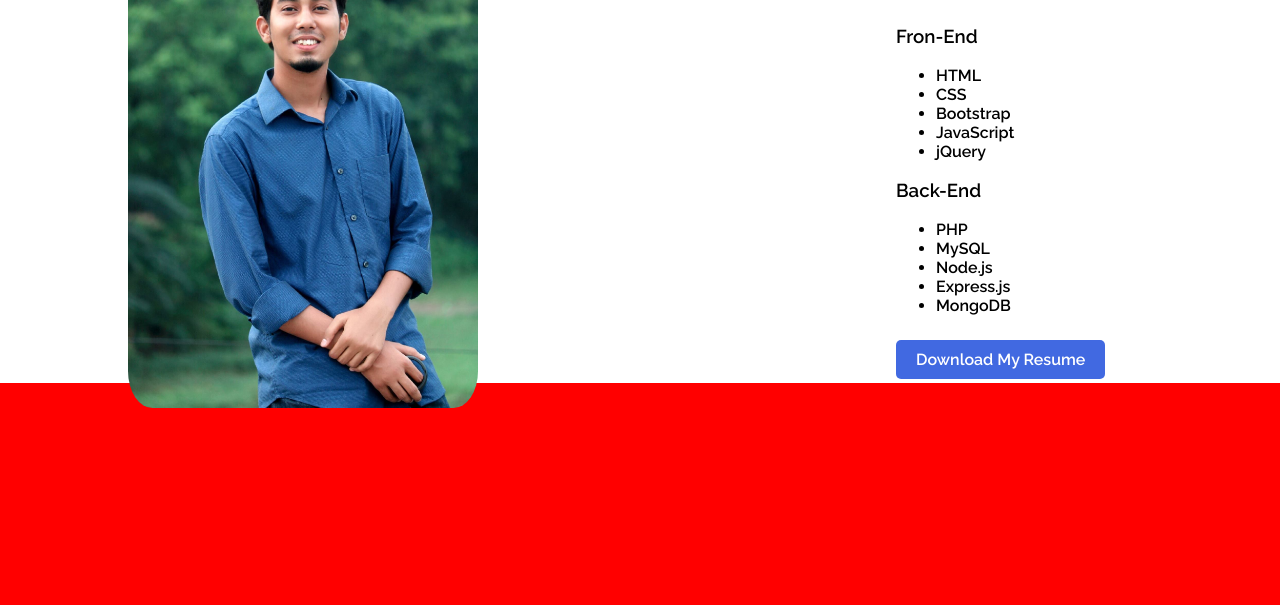
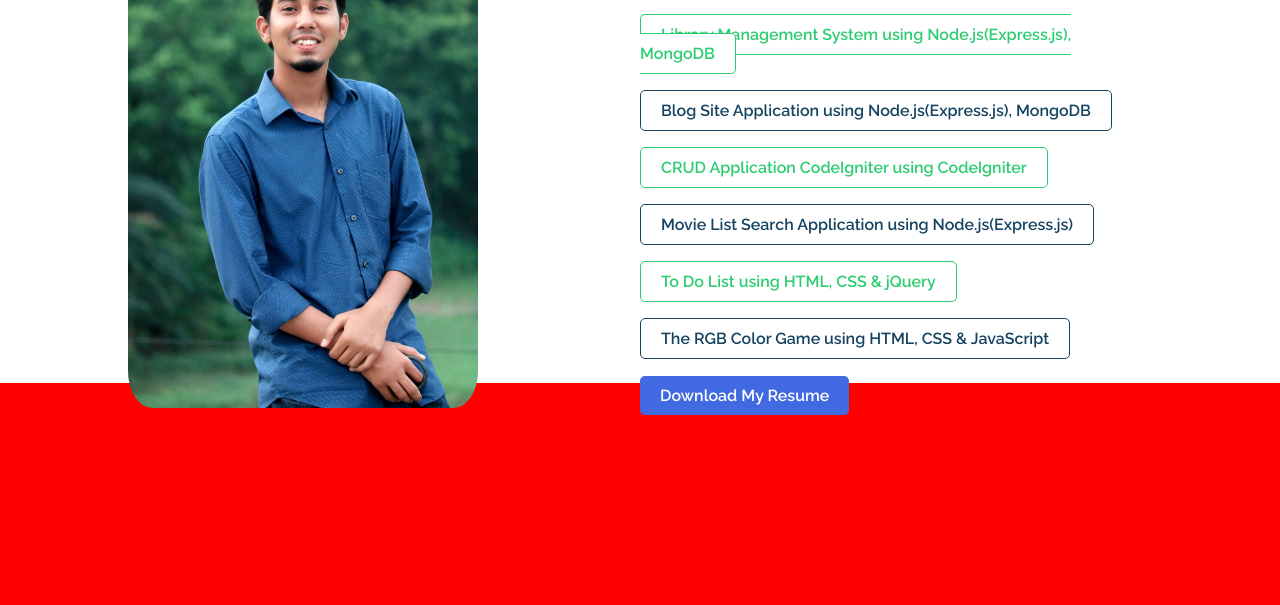
Before and after one commit to AbuSalehFaysal/assignment-portfolio, a plain HTML site: page index.html in a window 1280 px wide. Shown: the part 745-1350 px from the top of the page. Drawn offline with Linux system fonts and the light colour scheme.

Commit message:
Second Section Updated

```diff
--- a/index.html
+++ b/index.html
@@ -28,23 +28,30 @@
             <img src="images/faysal2.jpg" alt="">
         </div>
         <div class="second-right">
-            <h1>Skills</h1>
-            <h3>Fron-End</h3>
-            <ul>
-                <li>HTML</li>
-                <li>CSS</li>
-                <li>Bootstrap</li>
-                <li>JavaScript</li>
-                <li>jQuery</li>
-            </ul>
-            <h3>Back-End</h3>
-            <ul>
-                <li>PHP</li>
-                <li>MySQL</li>
-                <li>Node.js</li>
-                <li>Express.js</li>
-                <li>MongoDB</li>
-            </ul>
+            <h1>Projects</h1>
+            <a href="https://library-by-abusalehfaysal.herokuapp.com/books" target="_blank" class="button-green-inverse">Library Management System using Node.js(Express.js), MongoDB</a>
+            <br>
+            <br>
+            <br>
+            <a href="https://blogsite-by-abusalehfaysal.herokuapp.com/" target="_blank" class="button-purple-inverse">Blog Site Application using Node.js(Express.js), MongoDB</a>
+            <br>
+            <br>
+            <br>
+            <a href="http://ci-crud-by-abusalehfaysal.epizy.com/" target="_blank" class="button-green-inverse">CRUD Application CodeIgniter using CodeIgniter</a>
+            <br>
+            <br>
+            <br>
+            <a href="https://movielist-by-abusalehfaysal.herokuapp.com/" target="_blank" class="button-purple-inverse">Movie List Search Application using Node.js(Express.js)</a>
+            <br>
+            <br>
+            <br>
+            <a href="https://todolist-by-abusalehfaysal.netlify.app/" target="_blank" class="button-green-inverse">To Do List using HTML, CSS & jQuery</a>
+            <br>
+            <br>
+            <br>
+            <a href="https://colorgame-by-abusalehfaysal.netlify.app/" target="_blank" class="button-purple-inverse">The RGB Color Game using HTML, CSS & JavaScript</a>
+            <br>
+            <br>
             <br>
             <a class="button" href="pdf/Resume_of_AbuSalehFaysal.pdf" target="_blank">Download My Resume</a>
         </div>
--- a/style.css
+++ b/style.css
@@ -60,11 +60,44 @@ img {
 }
 
 .second-right {
-    width: 30%;
+    width: 40%;
     float: right;
+    margin-right: 10%;
+}
+
+.second-right h1 {
+    margin-left: 25%;
 }
 
 .third-section {
     height: 500px;
     background: red;
 }
+
+.button-green-inverse {
+    background-color: #fff;
+    color: #2ECC71;
+    border: 1px solid #2ECC71;
+    text-decoration: none;
+    padding: 10px 20px;
+    border-radius: 5px;
+}
+
+.button-green-inverse:hover {
+    background-color: #2ECC71;
+    color: #fff;
+}
+
+.button-purple-inverse {
+    background-color: #fff;
+    color: #154360;
+    border: 1px solid #154360;
+    text-decoration: none;
+    padding: 10px 20px;
+    border-radius: 5px;
+}
+
+.button-purple-inverse:hover {
+    background-color: #154360;
+    color: #fff;
+}
```
